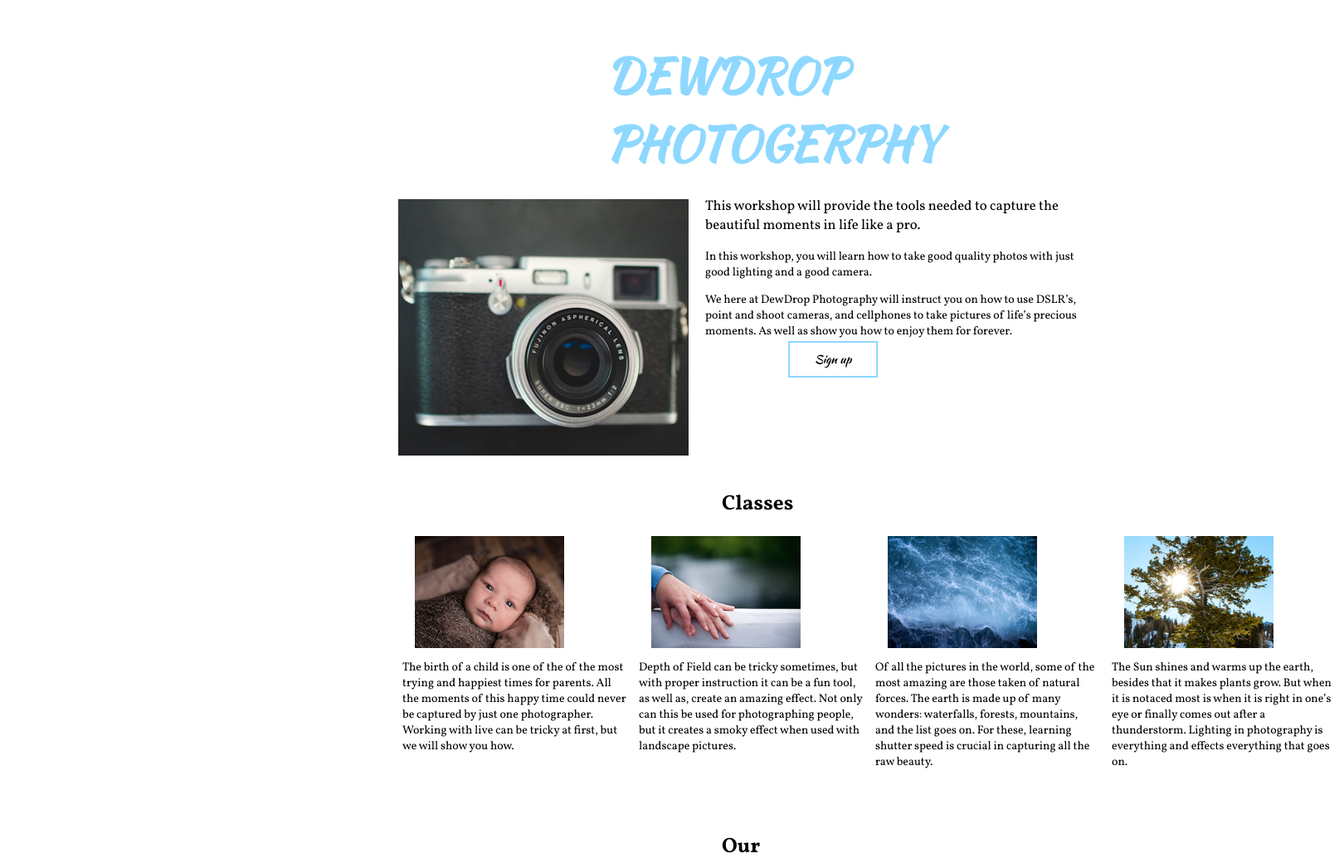
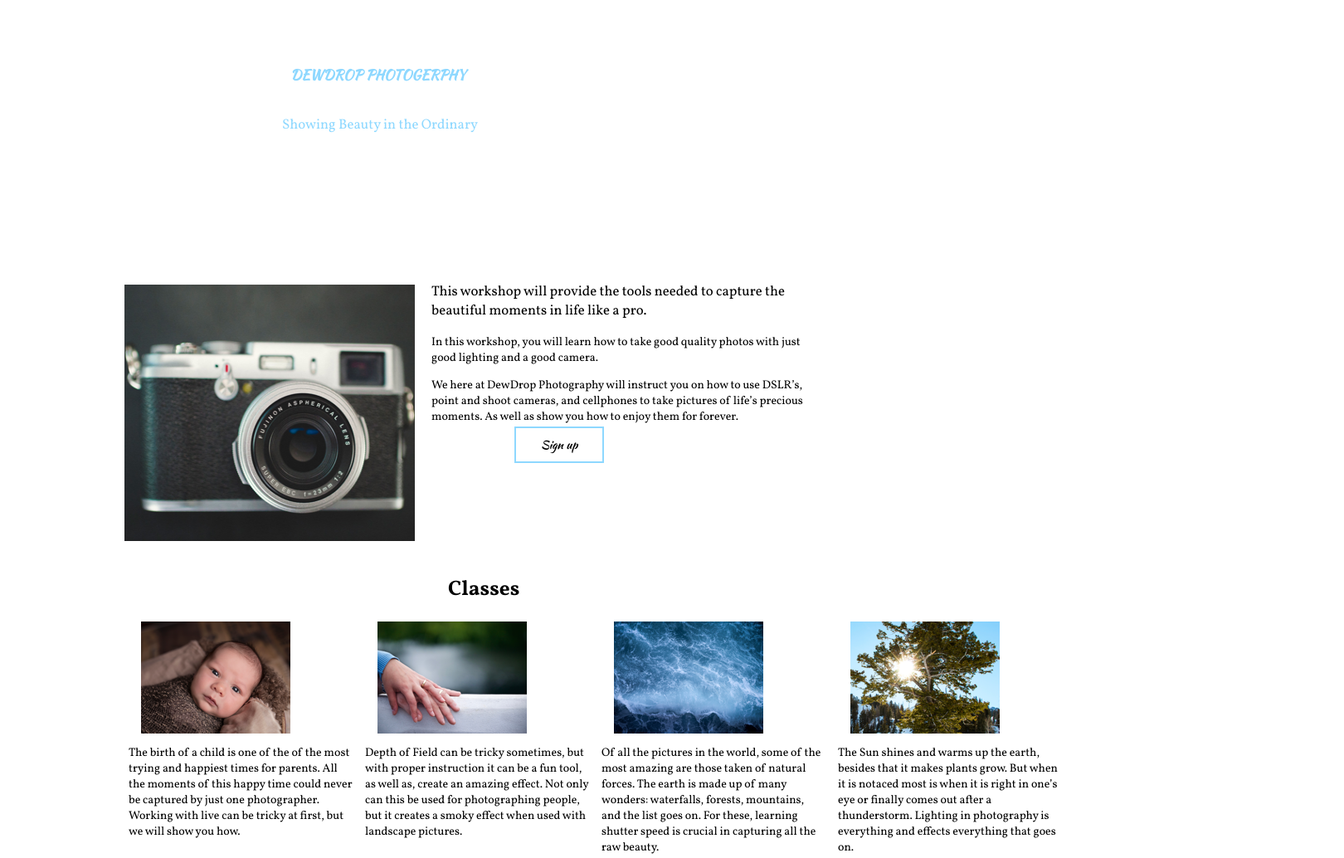
Before and after one commit to rpotts23/web3-project1-rp-2.0, a plain HTML site: page index.html in a window 1280 px wide. Shown: the top 1034 px of the page at 83% size, 1620 px wide, since content can reach past the window. Drawn offline with Linux system fonts and the light colour scheme.

Commit message:
fixed a bit
I got some of the styles corrected like they shoud be. I am having trouble with responsive header with image.

```diff
--- a/sass/_body_main.scss
+++ b/sass/_body_main.scss
@@ -7,10 +7,9 @@ a{
 }
 body{
     width:320px;
-    margin:auto;
     font-family: 'Vollkorn';
     font-size: .875em;
-
+    align-content: center ;
 }
 
 .footer{
@@ -20,7 +19,7 @@ body{
 h1{
   font-family: 'Kaushan Script';
   color:#8ED8FF;
-  font-size: 4em;
+  font-size: 1.2em;
   margin-left:50px;
   margin-top:0px;
   padding-top: 50px;
@@ -35,7 +34,9 @@ h2{
 }
 
 header {
-   height: 170px;
+   	height: 245px;
+    width: 326px;
+   margin-top: 20px;
 
    p{
       color: #8ED8FF;
@@ -66,4 +67,5 @@ li{
     margin-left:10px;
     padding-top: 100px;
     margin-bottom: 100px;
+
 }
--- a/sass/_desktop.scss
+++ b/sass/_desktop.scss
@@ -1,6 +1,8 @@
 @media screen and (min-width: 1920px){
     body{
         width: 1920px;
+        margin-left: 300px;
+
     }
     #class{
         margin-left: 308px;
--- a/sass/_laptop.scss
+++ b/sass/_laptop.scss
@@ -1,6 +1,7 @@
 @media screen and (min-width: 1200px){
     body{
         width: 1200px;
+        margin-left: 400px;
     }
     .noshow{
         display: show;
@@ -20,13 +21,13 @@
   }
 
     header{
-
         padding-bottom: 280px;
-    }
-    header p{
+        margin-top: 100px;
+     p{
       padding-left: 450px;
       font-size: 1.6em;
       padding-top:165px;
+    }
     }
     h1{
      margin-left: 400px;
--- a/sass/_tablet.scss
+++ b/sass/_tablet.scss
@@ -1,10 +1,12 @@
 @media screen and (min-width: 768px){
     body{
         width: 768px;
+        margin-left: 150px;
+        align-content: center;
         }
 
     #class{
-        margin-right: 300px;
+        margin-left:0;
         padding-right:20px;
         width: 500px;
         display:flex;
@@ -21,8 +23,9 @@
 
     header{
         padding-bottom: 50px;
-        padding-left: 200px;
-        width: 100px;
+        margin-left: 150px;
+        	height: 580px;
+          width: 772px;
 
        p{
          padding-left: 245px;
@@ -33,6 +36,7 @@
     h1{
      margin-left: 230px;
      padding-top: 45px;
+     font-size: 1.5;
 
     }
     h2{
@@ -59,11 +63,13 @@
            width:350px;
           margin-right: 20px;
        }
+
     }
     #mission{
         margin-left: 58px;
+        width: 639px;
     }
     .tagline{
-        margin-left: 200px;
+        margin-left: 407px;
     }
 }
```
Also changed, not shown: css/styles.css, 1 other file.
